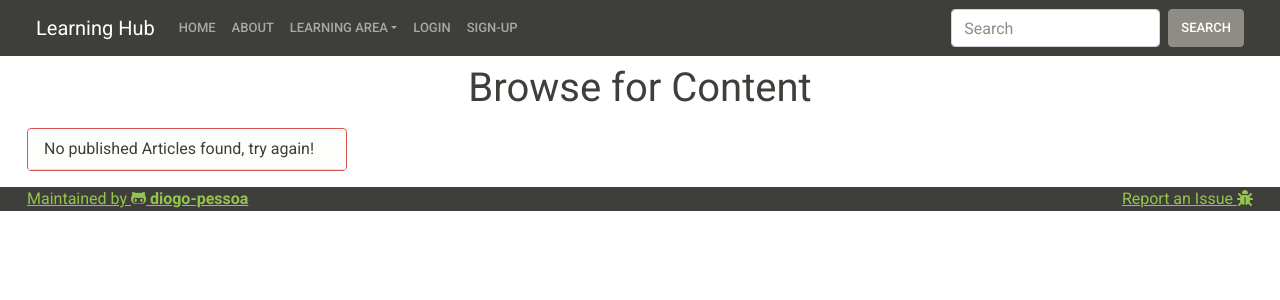
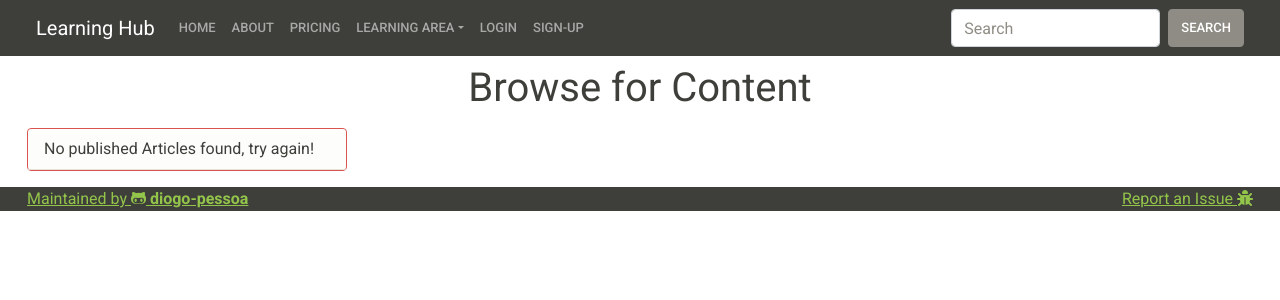
Before and after one commit to diogo-pessoa/TheLearningHub, a Django app: page /articles/ in a window 1280 px wide. Shown: the top 300 px of the page. Run offline with Django 3.2, Linux system fonts and the light colour scheme; data that the repository does not hold is empty; some libraries are stand-ins or nearby versions.

Commit message:
Adding pricing link to header.html

```diff
--- a/templates/includes/header.html
+++ b/templates/includes/header.html
@@ -15,6 +15,9 @@
                 </li>
                 <li class="nav-item">
                     <a class="nav-link" href="{% url 'about' %}">About</a>
+                </li>
+                <li class="nav-item">
+                    <a class="nav-link" href="{% url 'pricing' %}">Pricing</a>
                 </li>
                 <li class="nav-item dropdown">
                     <a class="nav-link dropdown-toggle" data-bs-toggle="dropdown" href="#" role="button"
```
Lines whose indentation alone changed are shown as unchanged.
